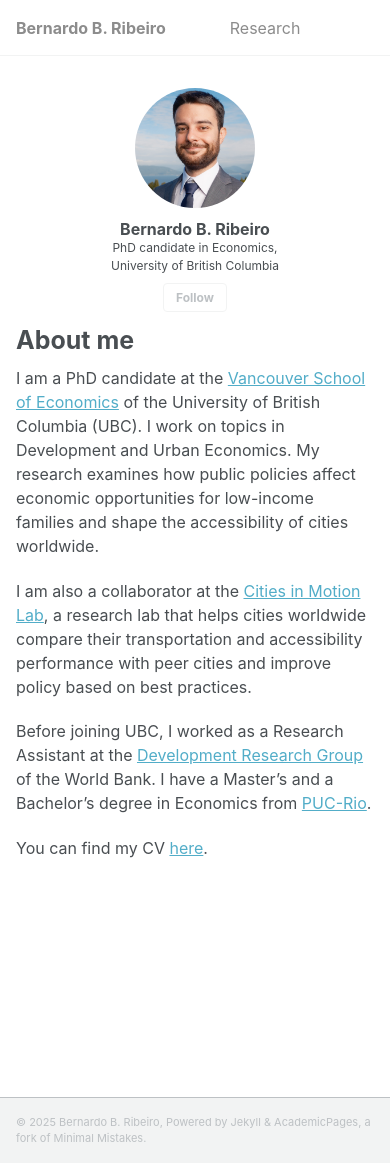
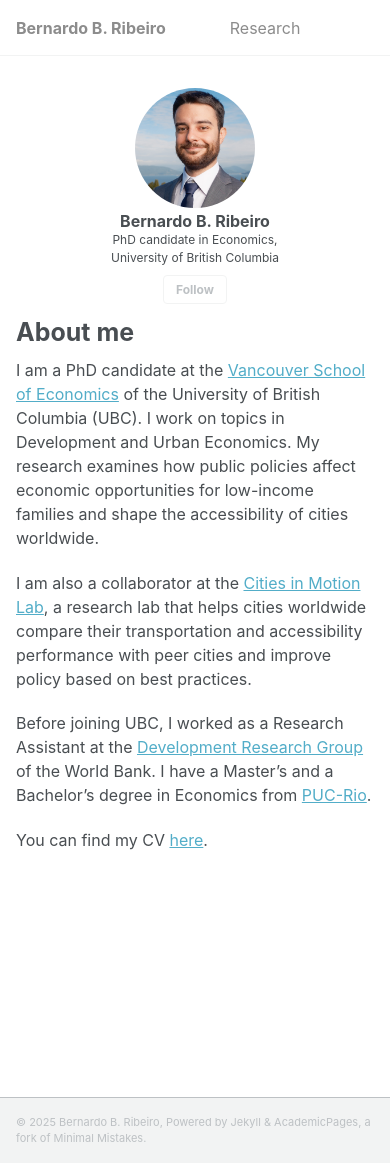
Before and after one commit to bbribeiro/bbribeiro.github.io, a Jekyll site: the page built from _pages/about.md, in a window 390 px wide and 1163 px high. Built offline with Jekyll 4.4.1, drawn with Linux system fonts in a browser that asks for light colours; a script that is not in the unit is left out.

Commit message:
Update main.scss

```diff
--- a/assets/css/main.scss
+++ b/assets/css/main.scss
@@ -71,7 +71,7 @@
     display: flex !important;
     justify-content: center !important;
     align-items: center !important;
-    margin: 0.5rem auto 0.75rem !important;
+    margin: 0.25rem auto 0.25rem !important;
     padding: 0 !important;
   }
 
```
